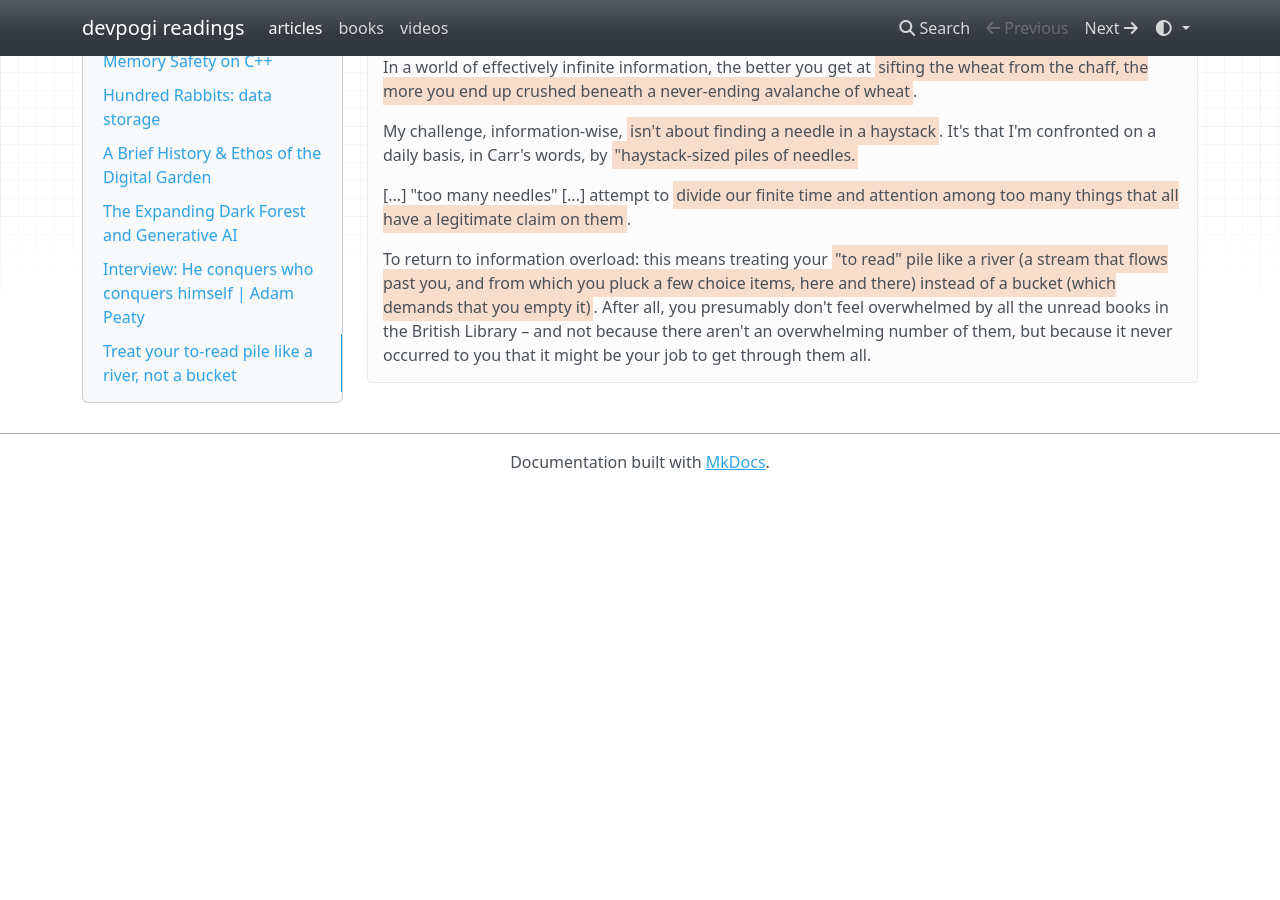
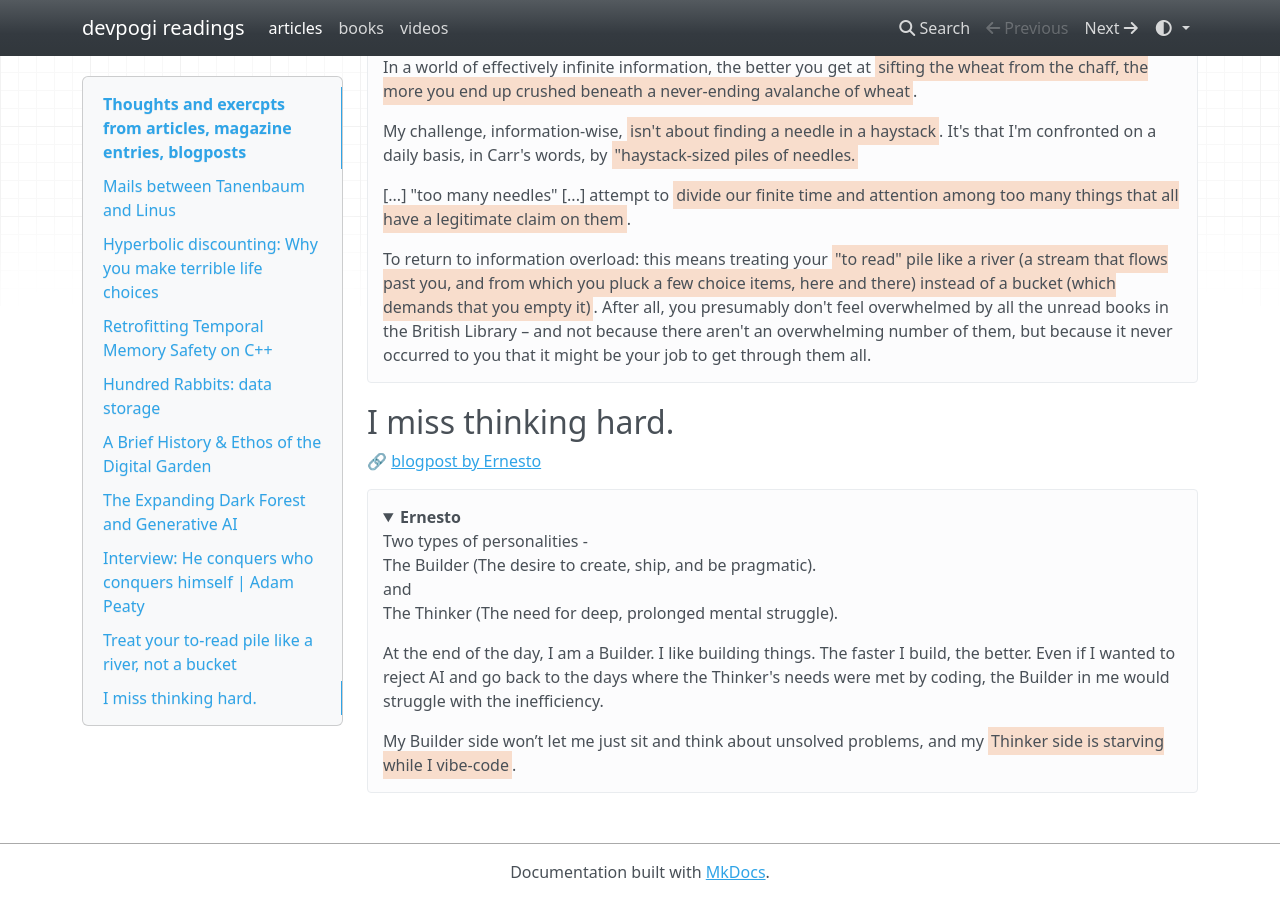
Before and after one commit to devprabal/readings, an MkDocs documentation site: the page built from docs/articles.md, in a window 1280 px wide and 900 px high, scrolled down 3086 px. Built offline with MkDocs 1.6.1, drawn with Linux system fonts in a browser that asks for light colours; nearby versions of some CDN libraries; before the commit the page ends 3576 px from its top, so only the background shows below that.

Commit message:
blogpost about thinking vs building and ai vibe coding

```diff
--- a/docs/articles.md
+++ b/docs/articles.md
@@ -143,3 +143,18 @@ She explores some possible ways to distinguish a bot from human when talking on
     [...] "too many needles" [...] attempt to ==divide our finite time and attention among too many things that all have a legitimate claim on them==.
 
     To return to information overload: this means treating your =="to read" pile like a river (a stream that flows past you, and from which you pluck a few choice items, here and there) instead of a bucket (which demands that you empty it)==. After all, you presumably don't feel overwhelmed by all the unread books in the British Library – and not because there aren't an overwhelming number of them, but because it never occurred to you that it might be your job to get through them all.
+
+## I miss thinking hard.
+
+🔗 [blogpost by  Ernesto](https://www.jernesto.com/articles/thinking_hard)
+
+???+ quote "Ernesto"
+
+    Two types of personalities -
+    The Builder (The desire to create, ship, and be pragmatic).
+    and
+    The Thinker (The need for deep, prolonged mental struggle).
+
+    At the end of the day, I am a Builder. I like building things. The faster I build, the better. Even if I wanted to reject AI and go back to the days where the Thinker's needs were met by coding, the Builder in me would struggle with the inefficiency.
+
+    My Builder side won’t let me just sit and think about unsolved problems, and my ==Thinker side is starving while I vibe-code==.
```
